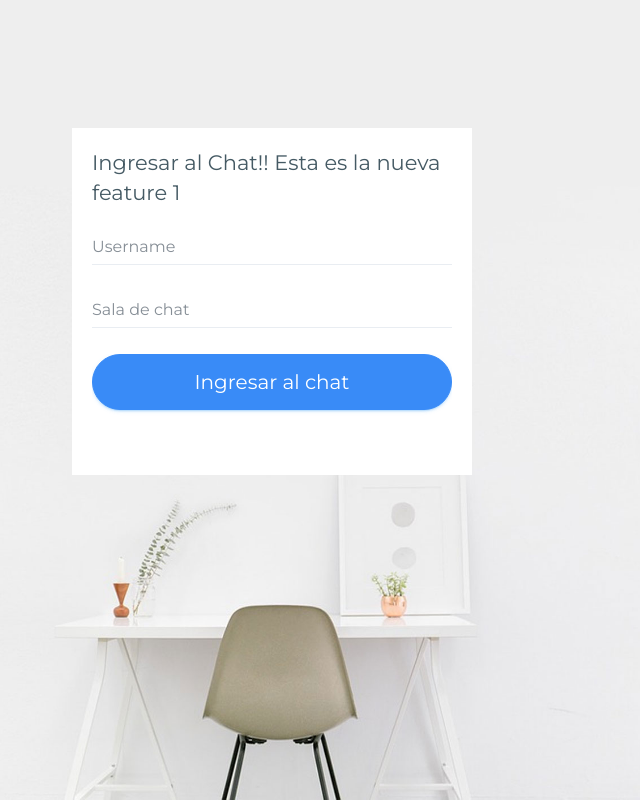
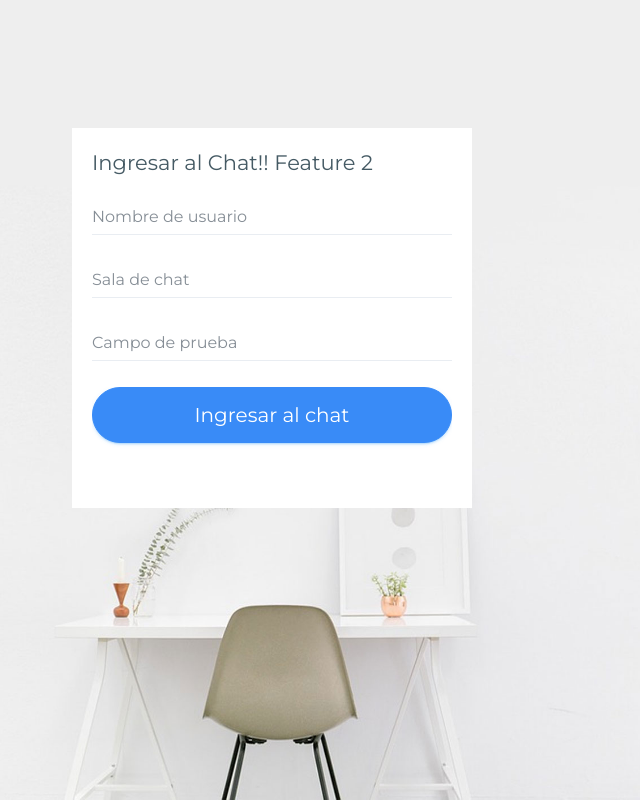
Before and after one commit to kalito2092/sockets-chat, a website: page public/index.html in a window 1280 px wide. Shown: the whole page, without its empty margins (368-1008 px from the left). Drawn offline with Linux system fonts and the light colour scheme.

Commit message:
Commit 1: nueva_feature_2

```diff
--- a/public/index.html
+++ b/public/index.html
@@ -46,16 +46,19 @@
             <div class="login-box card">
                 <div class="card-body">
                     <form class="form-horizontal form-material" id="loginform" action="chat.html">
-                        <h3 class="box-title m-b-20">Ingresar al Chat!! Esta es la nueva feature 1</h3>
+                        <h3 class="box-title m-b-20">Ingresar al Chat!! Feature 2</h3>
                         <div class="form-group ">
                             <div class="col-xs-12">
-                                <input class="form-control" type="text" required="" placeholder="Username" name="nombre"> </div>
+                                <input class="form-control" type="text" required="" placeholder="Nombre de usuario" name="nombre"> </div>
                         </div>
                         <div class="form-group">
                             <div class="col-xs-12">
                                 <input class="form-control" type="text" required="" placeholder="Sala de chat" name="sala"> </div>
                         </div>
-
+                        <div class="form-group">
+                            <div class="col-xs-12">
+                                <input class="form-control" type="text" required="" placeholder="Campo de prueba" name="campo_prueba"> </div>
+                        </div>
                         <div class="form-group text-center">
                             <div class="col-xs-12 p-b-20">
                                 <button class="btn btn-block btn-lg btn-info btn-rounded" type="submit">Ingresar al chat</button>
```
